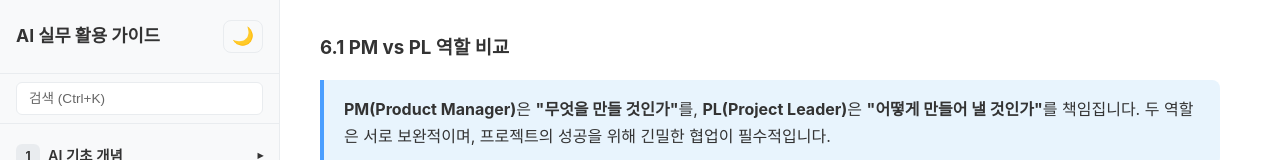
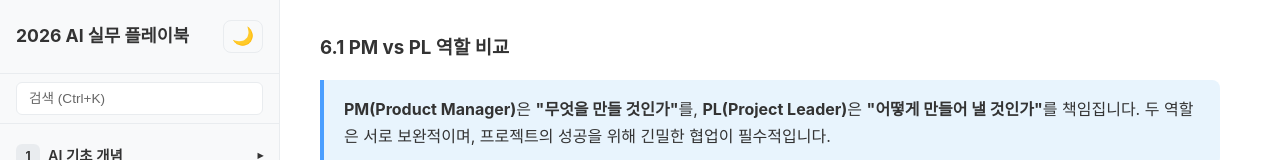
Before and after one commit to totoma7/projectPmEdu, a website: page module6-1.html in a window 1280 px wide. Shown: the top 160 px of the page. Drawn offline with nearby package versions, Linux system fonts and the light colour scheme; a script that the page names is missing.

Commit message:
Auto-commit: source updated

```diff
--- a/module6-1.html
+++ b/module6-1.html
@@ -3,8 +3,8 @@
 <head>
   <meta charset="UTF-8">
   <meta name="viewport" content="width=device-width, initial-scale=1.0">
-  <title>6. PM/PL 역할 (상) - AI 실무 활용 가이드</title>
-  <meta name="description" content="AI 실무 활용 가이드. AI 기초, 문서 작성, 도식화, 자료 조사, 바이브 코딩 실습을 다룹니다.">
+  <title>6. PM/PL 역할 (상) - 2026 AI 실무 플레이북</title>
+  <meta name="description" content="2026 AI 실무 플레이북. AI 기초, 문서 작성, 도식화, 자료 조사, 바이브 코딩 실습을 다룹니다.">
   <link rel="stylesheet" href="css/style.css">
   <link rel="stylesheet" href="https://cdnjs.cloudflare.com/ajax/libs/prism/1.29.0/themes/prism-tomorrow.min.css">
 </head>
@@ -17,7 +17,7 @@
 
   <nav id="sidebar" aria-label="교육 목차">
     <div class="sidebar-header">
-      <h1 class="sidebar-title">AI 실무 활용 가이드</h1>
+      <h1 class="sidebar-title">2026 AI 실무 플레이북</h1>
       <button id="theme-toggle" aria-label="테마 전환">
         <span class="theme-icon">🌙</span>
       </button>
@@ -195,7 +195,7 @@
     </ul>
     <div class="sidebar-footer">
       <p>최근 업데이트: 2026.04.17</p>
-      <p>&copy; 2026 AI 실무 활용 가이드</p>
+      <p>&copy; 2026 2026 AI 실무 플레이북</p>
     </div>
   </nav>
 
```
